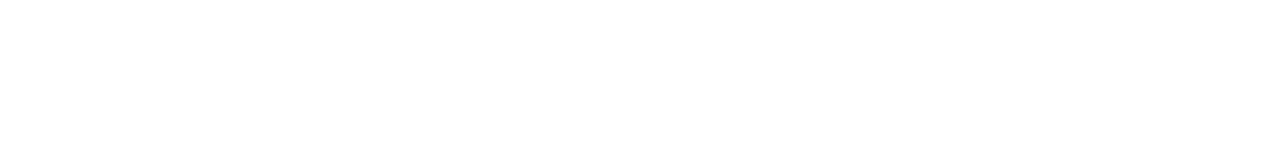
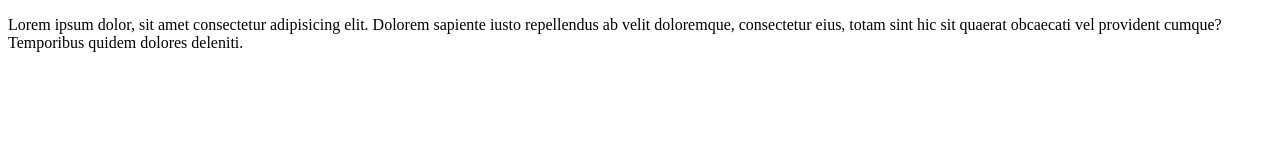
Before and after one commit to danielp67/tp01_integration, a plain HTML site: page index.html in a window 1280 px wide. Drawn offline with Linux system fonts and the light colour scheme.

Commit message:
modif ind1

```diff
--- a/index.html
+++ b/index.html
@@ -6,6 +6,6 @@
     <title>Document</title>
 </head>
 <body>
-
+  <p>Lorem ipsum dolor, sit amet consectetur adipisicing elit. Dolorem sapiente iusto repellendus ab velit doloremque, consectetur eius, totam sint hic sit quaerat obcaecati vel provident cumque? Temporibus quidem dolores deleniti.</p>
 </body>
 </html>
```
